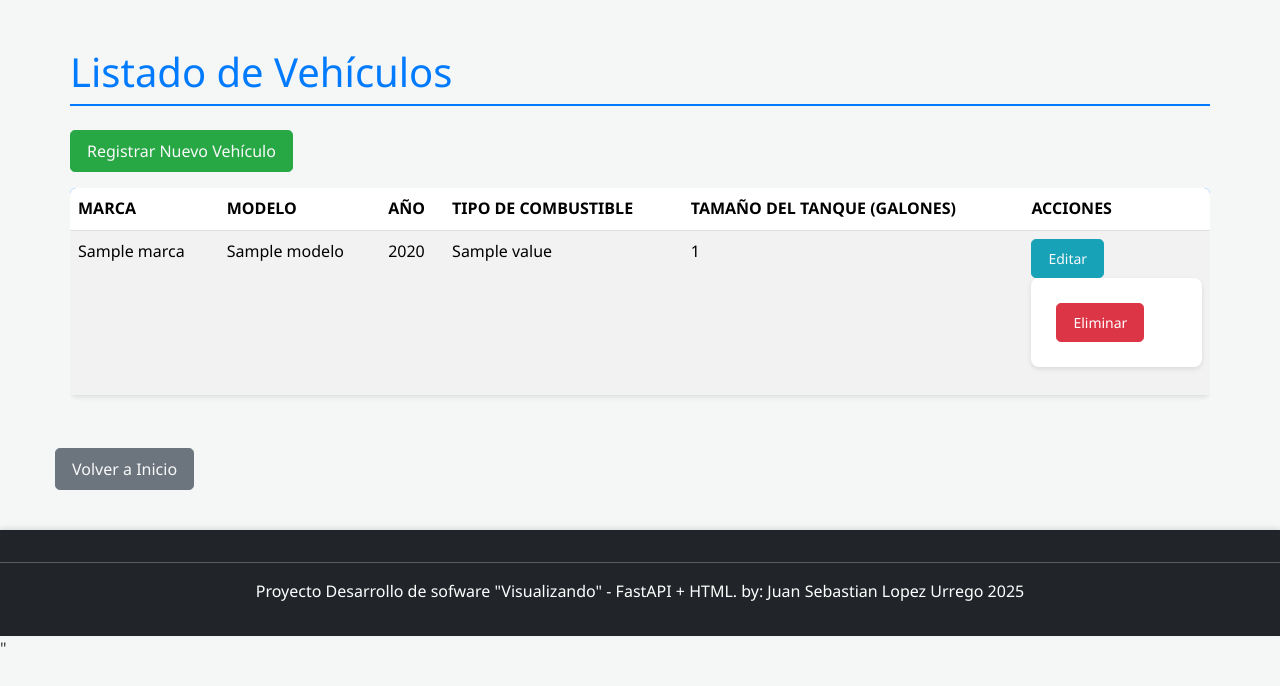
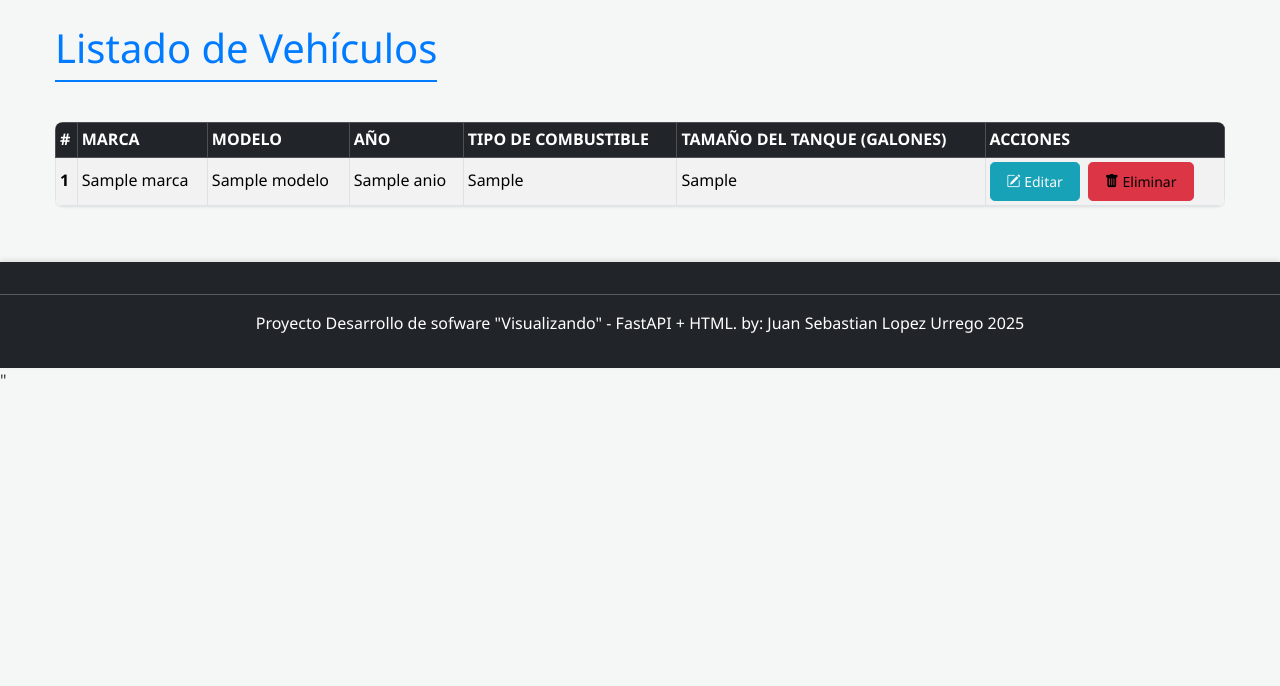
Before and after one commit to Sebas59/Proyecto_inte, a FastAPI app: template templates/vehiculos.html in a window 1280 px wide. Shown: the part 78-764 px from the top of the page. Run offline with FastAPI, Linux system fonts and the light colour scheme; the template is opened without the code that fills it: most values are stand-ins (such as "Sample title", 1, 10 or a date in 2020).

Commit message:
se modifico contenido y visualizacion de vehiculos

```diff
--- a/templates/vehiculos.html
+++ b/templates/vehiculos.html
@@ -1,38 +1,45 @@
-{% extends "base.html" %}
+{% extends 'base.html' %}
 
-{% block title %}Vehículos{% endblock %}
+{% block title %}Listado de Vehículos{% endblock %}
 
 {% block content %}
-    <div class="container mt-5">
-        <h1 class="mb-4">Listado de Vehículos</h1>
-        <a href="/vehiculos/crear" class="btn btn-success mb-3">Registrar Nuevo Vehículo</a>
+
+<div class="d-flex justify-content-between align-items-center mb-4">
+    <h1>Listado de Vehículos</h1>
+</div>
 
 {% if vehiculos %}
 <div class="table-responsive">
-                <table class="table table-striped table-hover shadow-sm rounded">
-                    <thead class="bg-primary text-white">
+    <table class="table table-striped table-hover table-bordered align-middle table-sm"> {# ¡Aquí está la clase para hacerla más compacta! #}
+        <thead class="table-dark">
             <tr>
-                            <th>Marca</th>
-                            <th>Modelo</th>
-                            <th>Año</th>
-                            <th>Tipo de Combustible</th>
-                            <th>Tamaño del Tanque (galones)</th>
-                            <th>Acciones</th>
+                <th scope="col">#</th>
+                <th scope="col">Marca</th>
+                <th scope="col">Modelo</th>
+                <th scope="col">Año</th>
+                <th scope="col">Tipo de Combustible</th> {# Cambiado el encabezado #}
+                <th scope="col">Tamaño del Tanque (Galones)</th> {# Cambiado el encabezado #}
+                <th scope="col">Acciones</th>
             </tr>
         </thead>
         <tbody>
             {% for vehiculo in vehiculos %}
             <tr>
+                <th scope="row">{{ loop.index }}</th>
                 <td>{{ vehiculo.marca }}</td>
                 <td>{{ vehiculo.modelo }}</td>
-                            <td>{{ vehiculo.year }}</td>
-                            <td>{{ vehiculo.Tipo_combustible.value }}</td>
-                            <td>{{ vehiculo.Tan_size }}</td>
+                <td>{{ vehiculo.anio }}</td>
+                <td>{{ vehiculo.tipo_combustible }}</td> {# Asegúrate de que este sea el nombre correcto del atributo #}
+                <td>{{ vehiculo.tamano_tanque_galones }}</td> {# Asegúrate de que este sea el nombre correcto del atributo #}
                 <td>
-                                    <a href="/vehiculos/edit/{{ vehiculo.id }}" class="btn btn-sm btn-info">Editar</a> {# Sin me-2, gap lo maneja #}
-                                    <form action="/vehiculos/eliminar/{{vehiculo.id}}" method="post">
-                                        <button type="submit" class="btn btn-sm btn-danger" onclick="return confirm('¿Estás seguro de que quieres eliminar este vehículo?');">Eliminar</button>
-                                    </form>
+                    <div class="d-flex"> {# ¡Contenedor Flexbox para los botones! #}
+                        <a href="/vehiculos/editar/{{ vehiculo.id }}" class="btn btn-sm btn-info text-white me-2" title="Editar">
+                            <i class="bi bi-pencil-square"></i> Editar
+                        </a>
+                        <a href="/vehiculos/eliminar/{{ vehiculo.id }}" class="btn btn-sm btn-danger" title="Eliminar" onclick="return confirm('¿Estás seguro de que quieres eliminar este vehículo?');">
+                            <i class="bi bi-trash-fill"></i> Eliminar
+                        </a>
+                    </div>
                 </td>
             </tr>
             {% endfor %}
@@ -40,10 +47,9 @@
     </table>
 </div>
 {% else %}
-            <div class="alert alert-info" role="alert">
-                No hay vehículos registrados. ¡Sé el primero en agregar uno!
+    <div class="alert alert-warning" role="alert">
+        No hay vehículos registrados aún.
     </div>
 {% endif %}
-    </div>
-    <a href="/" class="btn btn-secondary mt-3">Volver a Inicio</a>
+
 {% endblock %}
```
Lines whose indentation alone changed are shown as unchanged.
